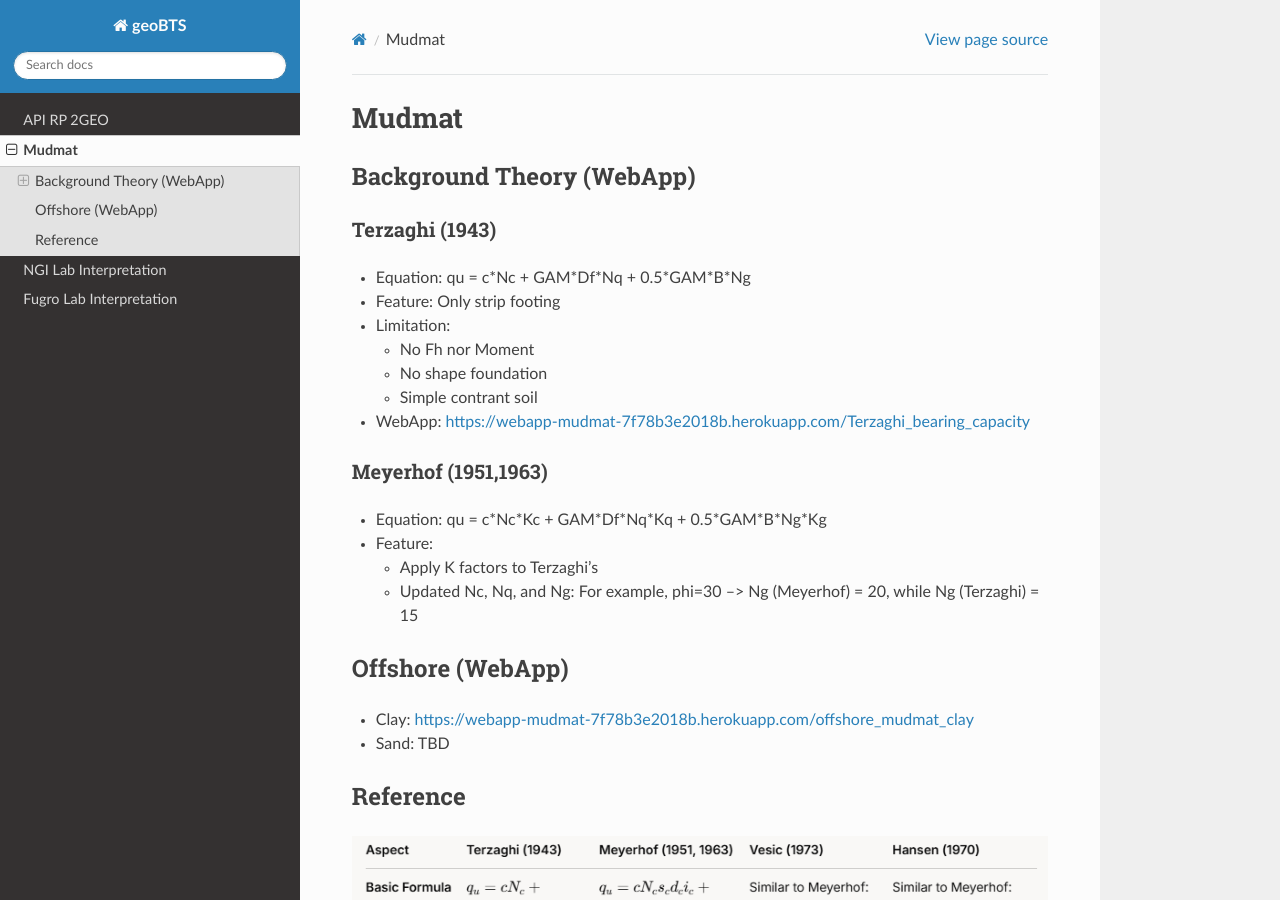
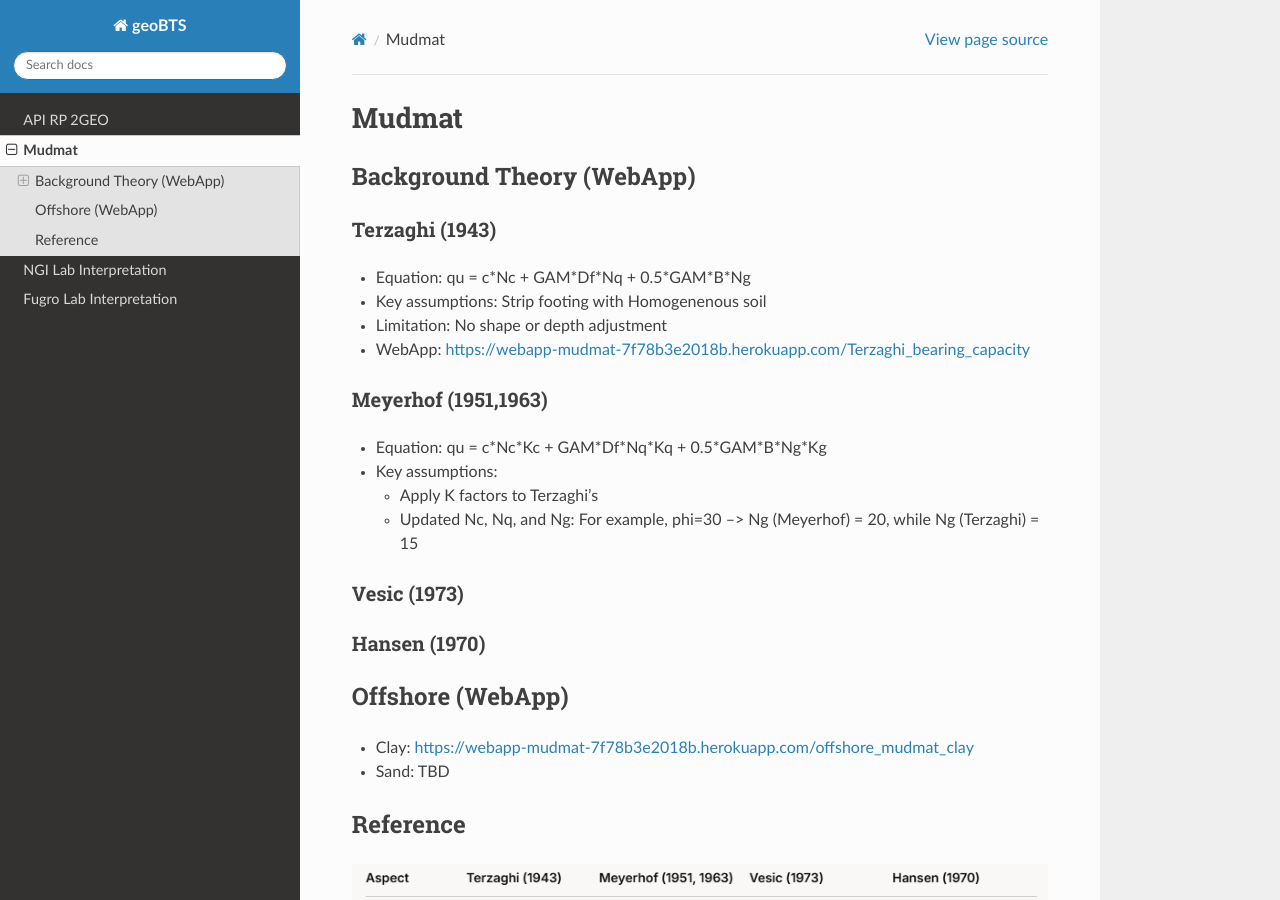
Before and after one commit to jungsohn/geoBTS, a Sphinx documentation site: the page built from docs/source/Mudmat.rst, in a window 1280 px wide and 900 px high. Built offline with Sphinx 7.4.7 and the Read the Docs theme 3.1.0, drawn with Linux system fonts in a browser that asks for light colours.

Commit message:
Update Mudmat.rst

```diff
--- a/docs/source/Mudmat.rst
+++ b/docs/source/Mudmat.rst
@@ -9,26 +9,27 @@ Terzaghi (1943)
 
 - Equation: qu = c*Nc + GAM*Df*Nq + 0.5*GAM*B*Ng
 
-- Feature: Only strip footing
+- Key assumptions: Strip footing with Homogenenous soil
 
-- Limitation:
-
-  - No Fh nor Moment
-  - No shape foundation
-  - Simple contrant soil
+- Limitation: No shape or depth adjustment
 
 - WebApp: https://webapp-mudmat-7f78b3e2018b.herokuapp.com/Terzaghi_bearing_capacity
 
 Meyerhof (1951,1963)
-............
+....................
 
 - Equation: qu = c*Nc*Kc + GAM*Df*Nq*Kq + 0.5*GAM*B*Ng*Kg
 
-- Feature:
+- Key assumptions:
 
   - Apply K factors to Terzaghi's
   - Updated Nc, Nq, and Ng: For example, phi=30 --> Ng (Meyerhof) = 20, while Ng (Terzaghi) = 15
 
+Vesic (1973)
+....................
+
+Hansen (1970)
+....................
 
 Offshore (WebApp)
 --------------
```
